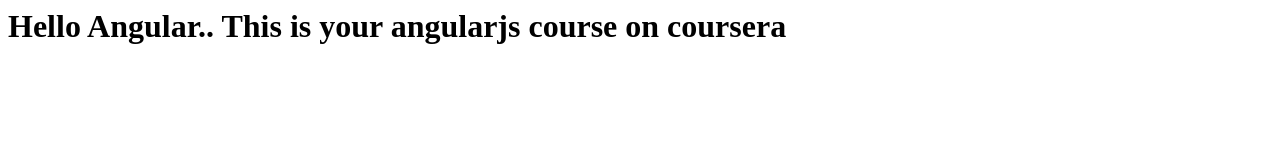
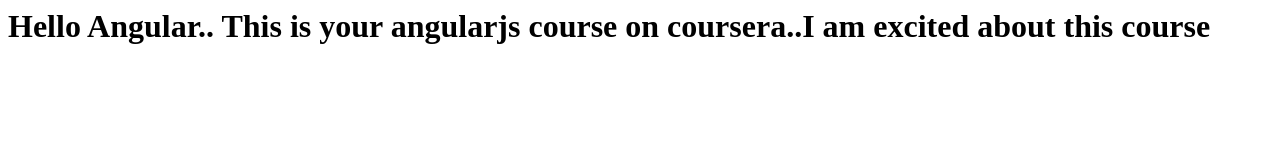
Before and after one commit to jb781995/coursera-test, a plain HTML site: page index.html in a window 1280 px wide. Drawn offline with Linux system fonts and the light colour scheme.

Commit message:
New version .

```diff
--- a/index.html
+++ b/index.html
@@ -3,6 +3,6 @@
 <title> angularJs page1</title>
 </head>
 <body>
-<h1> Hello Angular.. This is your angularjs course on coursera</h1>
+<h1> Hello Angular.. This is your angularjs course on coursera..I am excited about this course</h1>
 </body>
 </html>
```
Also changed, not shown: git commands.txt.
